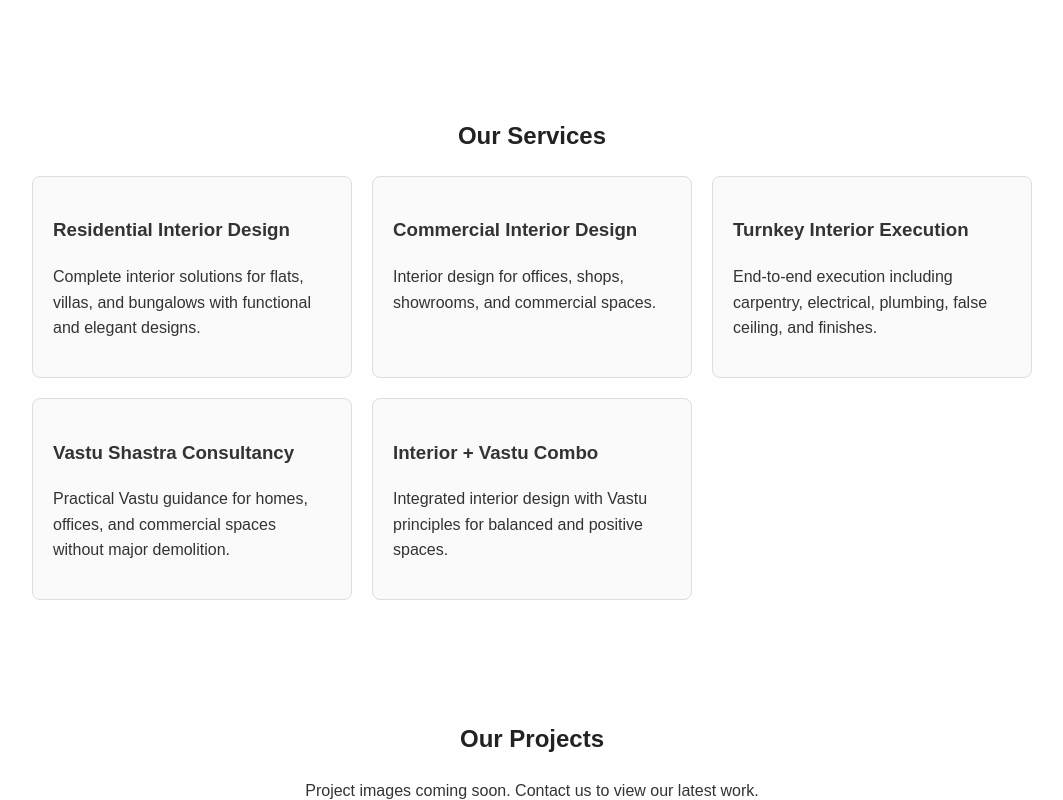
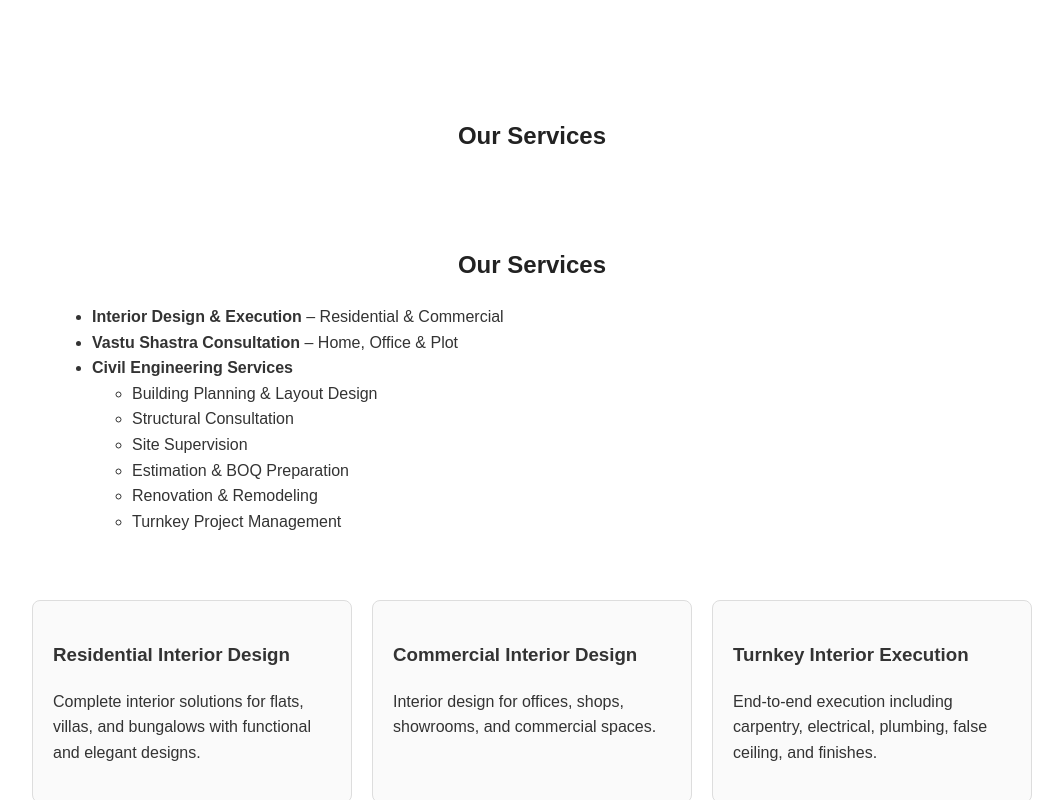
Before and after one commit to shraddhabankar2000-d/alaksha-associate, a plain HTML site: page index.html in a window 1280 px wide. Shown: the part 587-1387 px from the top of the page, without its empty margins (108-1171 px from the left). Drawn offline with Linux system fonts and the light colour scheme.

Commit message:
Update index.html

```diff
--- a/index.html
+++ b/index.html
@@ -104,7 +104,23 @@
 </section>
 
 <section id="services">
+  <h2>Our Services</h2><section>
   <h2>Our Services</h2>
+  <ul>
+    <li><strong>Interior Design & Execution</strong> – Residential & Commercial</li>
+    <li><strong>Vastu Shastra Consultation</strong> – Home, Office & Plot</li>
+    <li><strong>Civil Engineering Services</strong></li>
+    <ul>
+      <li>Building Planning & Layout Design</li>
+      <li>Structural Consultation</li>
+      <li>Site Supervision</li>
+      <li>Estimation & BOQ Preparation</li>
+      <li>Renovation & Remodeling</li>
+      <li>Turnkey Project Management</li>
+    </ul>
+  </ul>
+</section>
+
   <div class="services">
     <div class="card">
       <h3>Residential Interior Design</h3>
```
